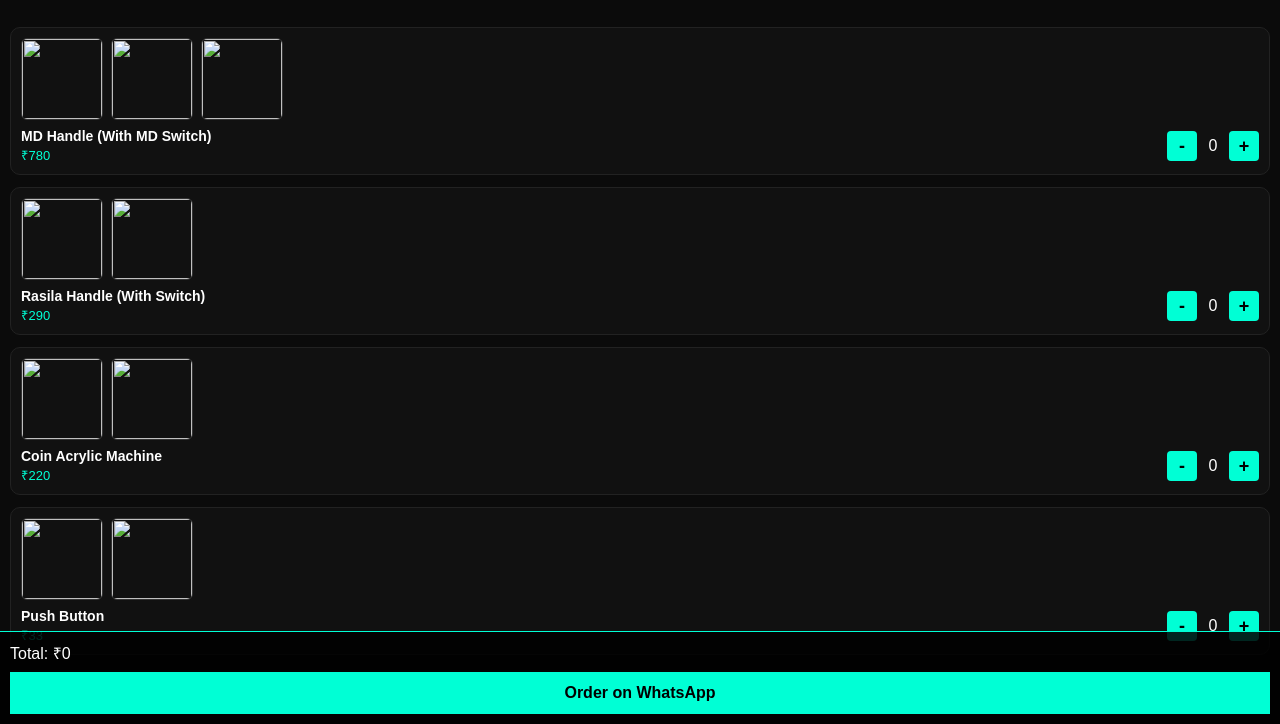
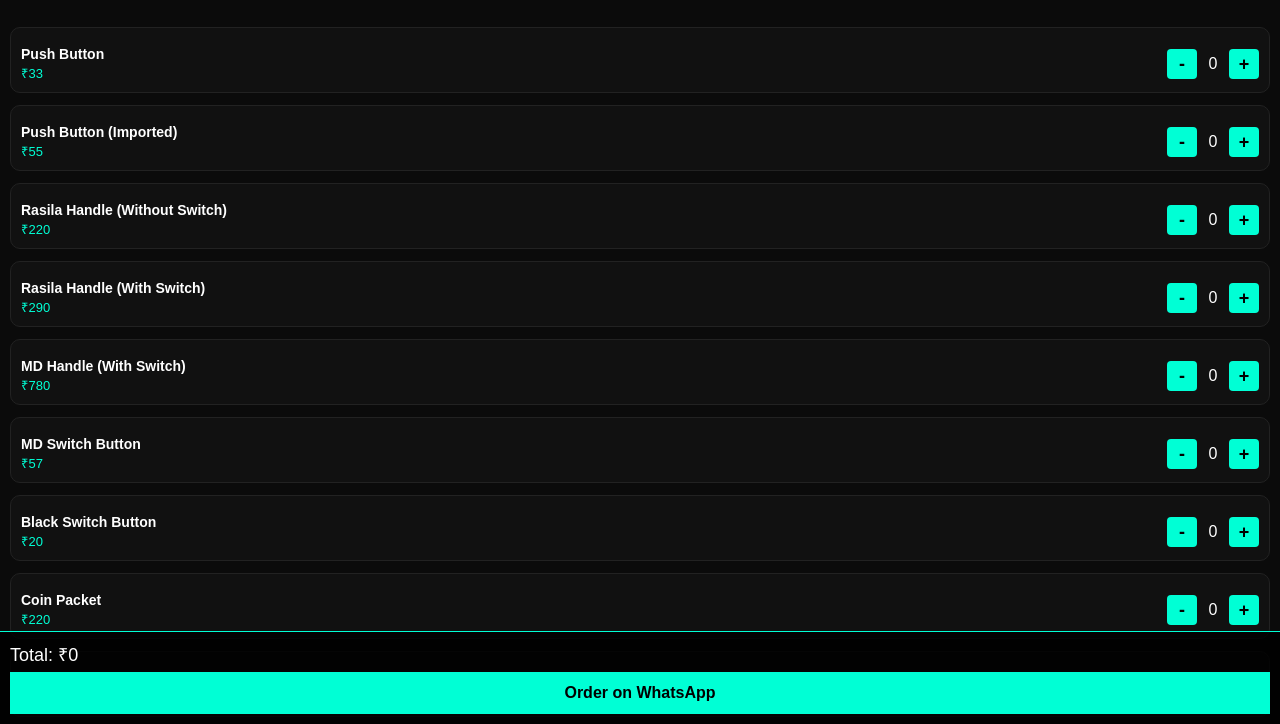
Before and after one commit to gamesplanet13/arcade-accessories-, a plain HTML site: page index.html in a window 1280 px wide. Shown: the part 76-800 px from the top of the page. Drawn offline with Linux system fonts and the light colour scheme.

Commit message:
Refactor HTML and JavaScript for product handling

```diff
--- a/index.html
+++ b/index.html
@@ -8,28 +8,23 @@
 <style>
 body{
   margin:0;
-  font-family: Arial, sans-serif;
+  font-family:Arial,Helvetica,sans-serif;
   background:#0b0b0b;
   color:#fff;
 }
-
 h1{
   text-align:center;
   margin:15px 0 0;
+  color:#00ffd5;
   font-size:32px;
-  color:#00ffd5;
 }
-
 h2{
   text-align:center;
   margin:5px 0 20px;
   font-size:14px;
   color:#aaa;
 }
-
-.container{
-  padding:10px;
-}
+.container{padding:10px;}
 
 .product{
   background:#111;
@@ -45,14 +40,13 @@ h2{
   overflow-x:auto;
   margin-bottom:8px;
 }
-
 .image-slider img{
   width:80px;
   height:80px;
   object-fit:cover;
   border-radius:6px;
+  border:1px solid #333;
   cursor:pointer;
-  border:1px solid #333;
 }
 
 .info{
@@ -60,16 +54,14 @@ h2{
   justify-content:space-between;
   align-items:center;
 }
-
 .info h3{
+  margin:0;
   font-size:14px;
-  margin:0;
 }
-
 .info p{
   margin:2px 0 0;
+  color:#00ffd5;
   font-size:13px;
-  color:#00ffd5;
 }
 
 .qty{
@@ -77,28 +69,21 @@ h2{
   align-items:center;
   gap:6px;
 }
-
 .qty button{
   width:30px;
   height:30px;
-  background:#00ffd5;
   border:none;
   border-radius:4px;
+  background:#00ffd5;
   font-size:18px;
   font-weight:bold;
   cursor:pointer;
 }
-
 .qty span{
   min-width:20px;
   text-align:center;
 }
 
-#preview{
-  padding-bottom:120px;
-}
-
-/* Sticky total bar */
 #totalBar{
   position:fixed;
   bottom:0;
@@ -107,21 +92,23 @@ h2{
   background:rgba(0,0,0,0.85);
   border-top:1px solid #00ffd5;
   padding:10px;
-  z-index:1000;
+  z-index:999;
 }
-
+#totalText{
+  font-size:18px;
+  margin-bottom:6px;
+}
 #totalBar button{
   width:100%;
   padding:12px;
-  margin-top:8px;
+  font-size:16px;
+  font-weight:bold;
   background:#00ffd5;
   border:none;
-  font-size:16px;
-  font-weight:bold;
   cursor:pointer;
 }
 
-/* Modal */
+/* Image Modal */
 .modal{
   display:none;
   position:fixed;
@@ -131,13 +118,11 @@ h2{
   justify-content:center;
   align-items:center;
 }
-
 .modal img{
   max-width:90%;
   max-height:85%;
   transition:transform 0.2s;
 }
-
 .close{
   position:absolute;
   top:15px;
@@ -145,14 +130,12 @@ h2{
   font-size:28px;
   cursor:pointer;
 }
-
 .zoom-controls{
   position:absolute;
   bottom:20px;
   display:flex;
   gap:10px;
 }
-
 .zoom-controls button{
   width:45px;
   height:45px;
@@ -172,7 +155,6 @@ h2{
 
 <div class="container" id="products"></div>
 
-<!-- Sticky Total Bar -->
 <div id="totalBar">
   <div id="totalText">Total: ₹0</div>
   <button onclick="orderWhatsApp()">Order on WhatsApp</button>
@@ -190,35 +172,30 @@ h2{
 
 <script>
 const products = [
-  {
-    name:"MD Handle (With MD Switch)",
-    price:780,
-    images:["md1.jpg","md2.jpg","md3.jpg"]
-  },
-  {
-    name:"Rasila Handle (With Switch)",
-    price:290,
-    images:["rasila1.jpg","rasila2.jpg"]
-  },
-  {
-    name:"Coin Acrylic Machine",
-    price:220,
-    images:["coin1.jpg","coin2.jpg"]
-  },
-  {
-    name:"Push Button",
-    price:33,
-    images:["push1.jpg","push2.jpg"]
-  }
+ {name:"Push Button", price:33, images:["push1.jpg"]},
+ {name:"Push Button (Imported)", price:55, images:["push_imported.jpg"]},
+ {name:"Rasila Handle (Without Switch)", price:220, images:["rasila_without.jpg"]},
+ {name:"Rasila Handle (With Switch)", price:290, images:["rasila_with.jpg"]},
+ {name:"MD Handle (With Switch)", price:780, images:["md_handle1.jpg","md_handle2.jpg"]},
+ {name:"MD Switch Button", price:57, images:["md_switch.jpg"]},
+ {name:"Black Switch Button", price:20, images:["black_switch.jpg"]},
+ {name:"Coin Packet", price:220, images:["coin_packet.jpg"]},
+ {name:"Remote Lead", price:99, images:["remote_lead.jpg"]},
+ {name:"12 Core Wire (Per Meter)", price:50, images:["12_core_wire.jpg"]},
+ {name:"Coin Drop Switch Button", price:40, images:["coin_drop_switch.jpg"]},
+ {name:"Coin Acrylic Machine", price:220, images:["coin_machine1.jpg","coin_machine2.jpg"]},
+ {name:"Remote Plate", price:200, images:["remote_plate.jpg"]},
+ {name:"Old Rasila Push Button", price:13, images:["old_rasila_button.jpg"]},
+ {name:"Crystal Plastic Push Button (Green)", price:19, images:["crystal_button.jpg"]}
 ];
 
-let cart = {};
+const cart = {};
 const container = document.getElementById("products");
 
-products.forEach(p=>{
-  cart[p.name]=0;
-  const imgs = p.images.map(i =>
-    `<img src="${i}" onclick="openModal(this.src)">`
+products.forEach((p,i)=>{
+  cart[i]=0;
+  const imgs = p.images.map(img =>
+    `<img src="${img}" onclick="openModal(this.src)" onerror="this.style.display='none'">`
   ).join("");
 
   container.innerHTML += `
@@ -230,43 +207,43 @@ products.forEach(p=>{
           <p>₹${p.price}</p>
         </div>
         <div class="qty">
-          <button onclick="changeQty('${p.name}',-1)">-</button>
-          <span id="q-${p.name}">0</span>
-          <button onclick="changeQty('${p.name}',1)">+</button>
+          <button onclick="changeQty(${i},-1)">-</button>
+          <span id="q${i}">0</span>
+          <button onclick="changeQty(${i},1)">+</button>
         </div>
       </div>
     </div>
   `;
 });
 
-function changeQty(name,val){
-  cart[name]=Math.max(0,cart[name]+val);
-  document.getElementById("q-"+name).innerText=cart[name];
+function changeQty(i,val){
+  cart[i]=Math.max(0,cart[i]+val);
+  document.getElementById("q"+i).innerText=cart[i];
   updateTotal();
 }
 
 function updateTotal(){
   let total=0;
-  products.forEach(p=>{
-    total+=cart[p.name]*p.price;
+  products.forEach((p,i)=>{
+    total+=cart[i]*p.price;
   });
   document.getElementById("totalText").innerText="Total: ₹"+total;
 }
 
 function orderWhatsApp(){
-  let msg="*Games Planet Order*%0A";
+  let msg="*Games Planet Order*%0A%0A";
   let total=0;
-  products.forEach(p=>{
-    if(cart[p.name]>0){
-      msg+=`${p.name} × ${cart[p.name]} = ₹${cart[p.name]*p.price}%0A`;
-      total+=cart[p.name]*p.price;
+  products.forEach((p,i)=>{
+    if(cart[i]>0){
+      msg+=`${p.name} × ${cart[i]} = ₹${cart[i]*p.price}%0A`;
+      total+=cart[i]*p.price;
     }
   });
   msg+=`%0A*Total: ₹${total}*`;
-  window.open(`https://wa.me/919690483240?text=${msg}`,"_blank");
+  window.open("https://wa.me/919690483240?text="+msg,"_blank");
 }
 
-/* Modal & Zoom */
+/* Modal Zoom */
 let scale=1;
 const modal=document.getElementById("imgModal");
 const modalImg=document.getElementById("modalImg");
@@ -277,16 +254,13 @@ function openModal(src){
   scale=1;
   modalImg.style.transform=`scale(${scale})`;
 }
-
 function closeModal(){
   modal.style.display="none";
 }
-
 function zoomIn(){
   scale+=0.2;
   modalImg.style.transform=`scale(${scale})`;
 }
-
 function zoomOut(){
   if(scale>1){
     scale-=0.2;
```
